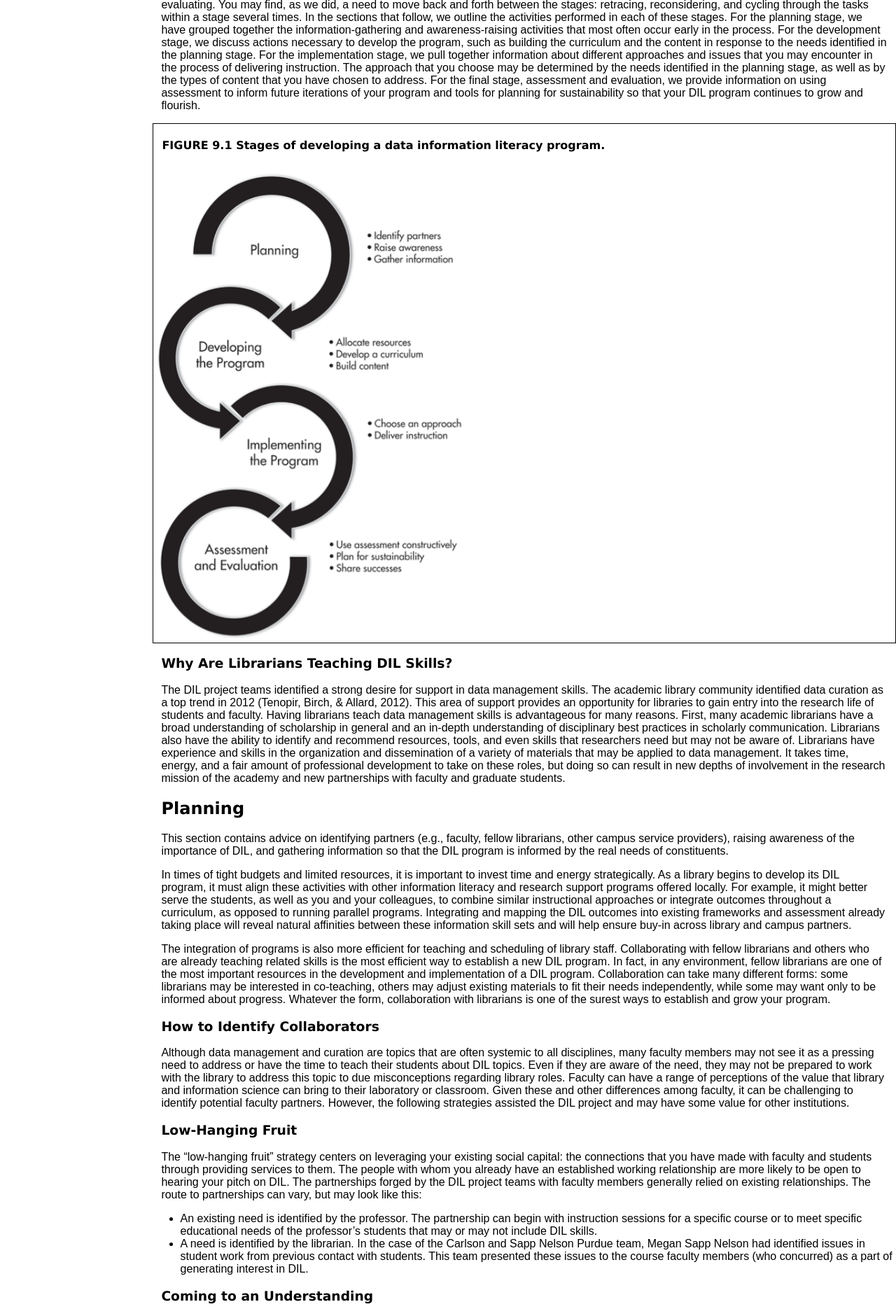
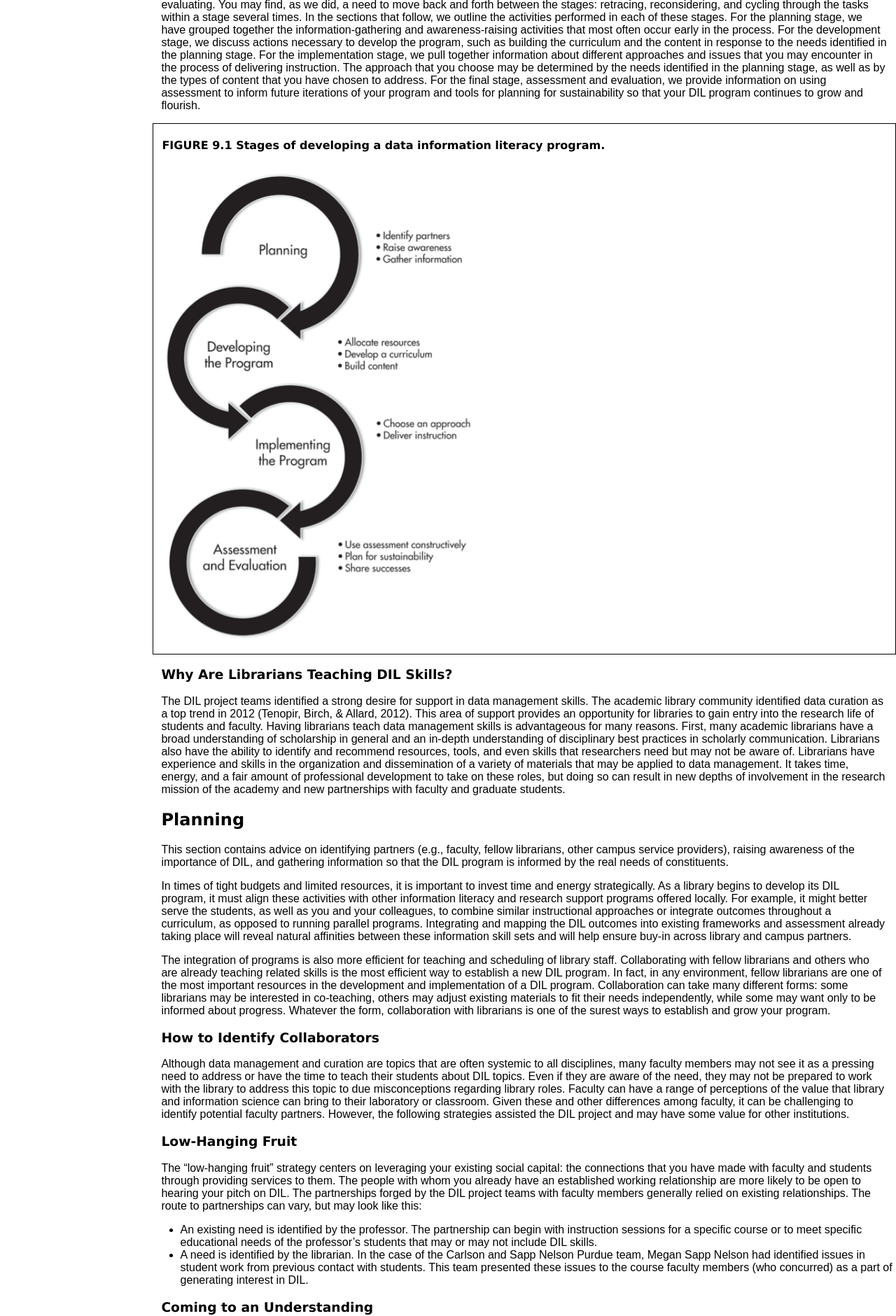
Before and after one commit to datainfolit/datainfolit, a Jekyll site: the page built from dilguide/index.html, in a window 1280 px wide. Shown: the part 826-2706 px from the top of the page at 70% size. Built offline with Jekyll 4.4.1, drawn with Linux system fonts in a browser that asks for light colours; a script that is not in the unit is left out.

Commit message:
Update index.html

```diff
--- a/dilguide/index.html
+++ b/dilguide/index.html
@@ -33,7 +33,7 @@ title: Data Information Literacy
     <p>Figure 9.1 shows each of the stages of developing a DIL program: planning, developing the program, implementing, and assessing and evaluating. You may find, as we did, a need to move back and forth between the stages: retracing, reconsidering, and cycling through the tasks within a stage several times. In the sections that follow, we outline the activities performed in each of these stages. For the planning stage, we have grouped together the information-gathering and awareness-raising activities that most often occur early in the process. For the development stage, we discuss actions necessary to develop the program, such as building the curriculum and the content in response to the needs identified in the planning stage. For the implementation stage, we pull together information about different approaches and issues that you may encounter in the process of delivering instruction. The approach that you choose may be determined by the needs identified in the planning stage, as well as by the types of content that you have chosen to address. For the final stage, assessment and evaluation, we provide information on using assessment to inform future iterations of your program and tools for planning for sustainability so that your DIL program continues to grow and flourish.</p>
     <div class="box">
       <h4>FIGURE 9.1 Stages of developing a data information literacy program.</h4>
-      <img src="../_images/figure9.png" alt="Figure 9.1 stages of developing a data information literacy program" class="figure"/>
+      <p><img src="../_images/figure9.png" alt="Figure 9.1 stages of developing a data information literacy program" class="figure"/></p>
     </div>
   <div class="subsection">
   <h3>Why Are Librarians Teaching DIL Skills?</h3>
```
